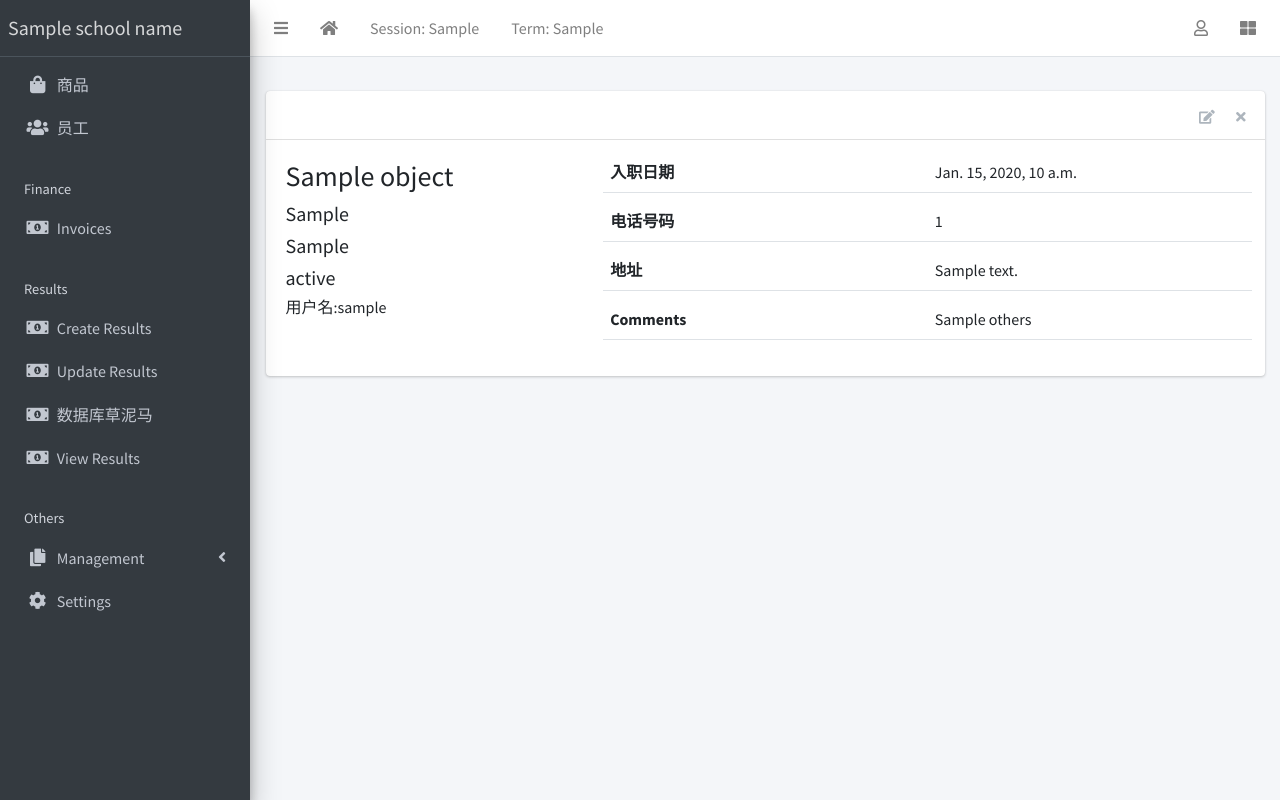
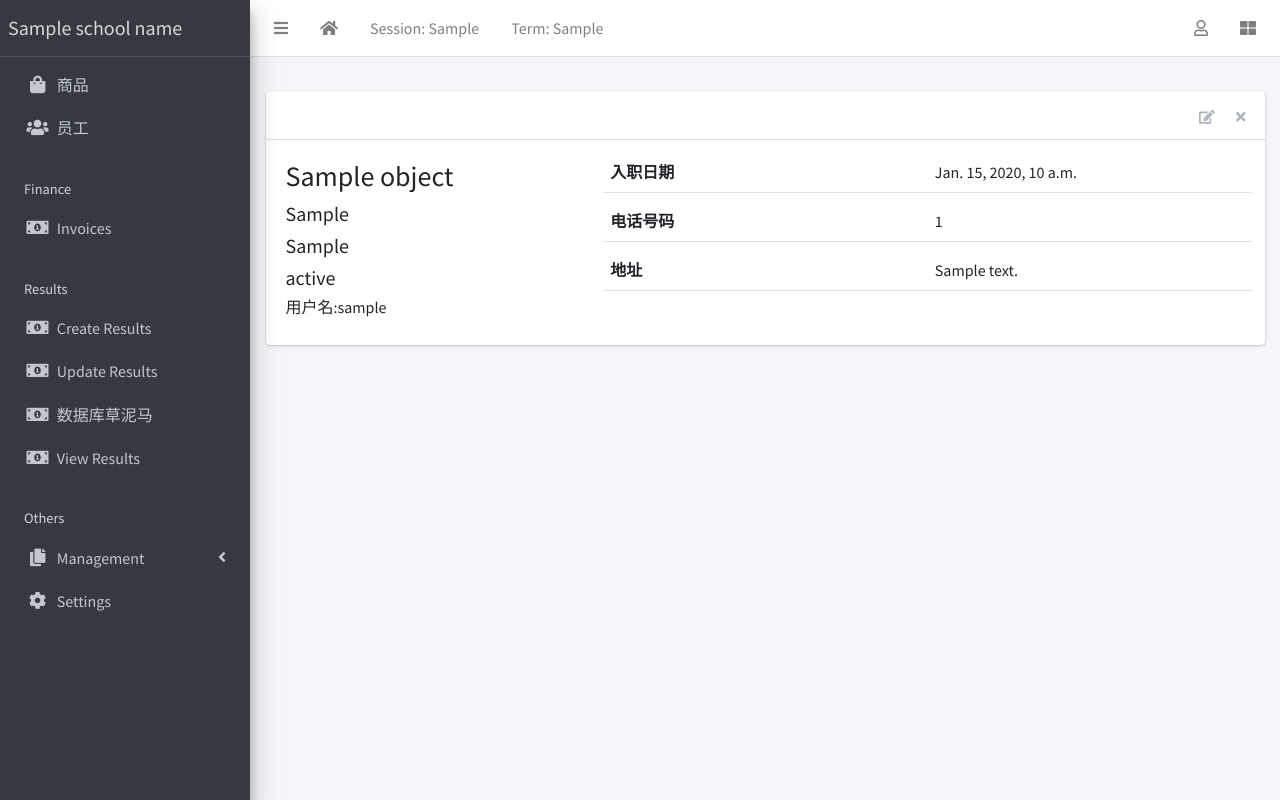
Before and after one commit to NotEnterprising/DATABASE_supermarket, a Django app: template staff/templates/staff/staff_detail.html in a window 1280 px wide. Run offline with Django 3.2, Linux system fonts and the light colour scheme; the template is opened without the code that fills it: most values are stand-ins (such as "Sample title", 1, 10 or a date in 2020); some libraries are stand-ins or nearby versions.

Commit message:
staff_html

```diff
--- a/staff/templates/staff/staff_detail.html
+++ b/staff/templates/staff/staff_detail.html
@@ -53,15 +53,6 @@
               {{ object.address }}
             </div>
           </div>
-          <div class="form-group border-bottom row">
-            <label class="col">
-              Comments
-            </label>
-            <div class="col">
-              {{ object.others }}
-            </div>
-          </div>
-
         </div>
 
       </div>
--- a/staff/templates/staff/staff_list.html
+++ b/staff/templates/staff/staff_list.html
@@ -15,8 +15,6 @@
         <th>姓名</th>
         <th>性别</th>
         <th>入职日期</th>
-        <th>用户名</th>
-        <th>密码</th>
         <th>电话号码</th>
         <th>住址</th>
       </tr>
@@ -29,8 +27,6 @@
           <td>{{ staff.name}}</td>
           <td>{{ staff.get_gender_display}}</td>
           <td>{{ staff.entry_date}}</td>
-          <td>{{ staff.username}}</td>
-          <td>{{ staff.password}}</td>
           <td>{{ staff.mobile_number}}</td>
           <td>{{ staff.address}}</td>
         </tr>
```
